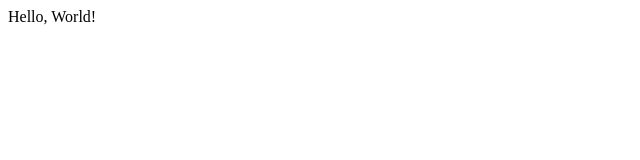
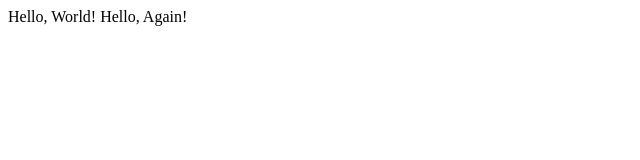
Before and after one commit to xXJLMXx/lecture0, a plain HTML site: page index.html in a window 1280 px wide. Shown: the whole page, without its empty margins (0-640 px from the left). Drawn offline with Linux system fonts and the light colour scheme.

Commit message:
Update index.html

```diff
--- a/index.html
+++ b/index.html
@@ -5,5 +5,6 @@
   </head>
   <body>
     Hello, World!
+    Hello, Again!
   </body>
 </html>
```
